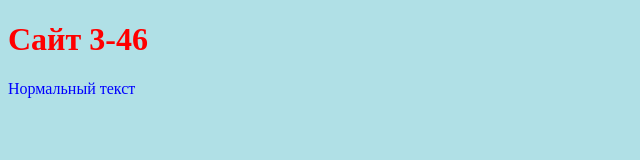
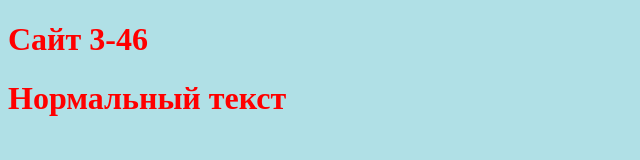
Before and after one commit to Firestorm01X2/site346, a plain HTML site: page index.html in a window 1280 px wide. Shown: the whole page, without its empty margins (0-640 px from the left). Drawn offline with Linux system fonts and the light colour scheme.

Commit message:
добавил заголовок

```diff
--- a/index.html
+++ b/index.html
@@ -5,7 +5,7 @@
 </head>
 <body>
 <h1>Сайт 3-46</h1>
-<p>Нормальный текст</p>
+<h1>Нормальный текст</h1>
 
 </body>
 </html>
```
